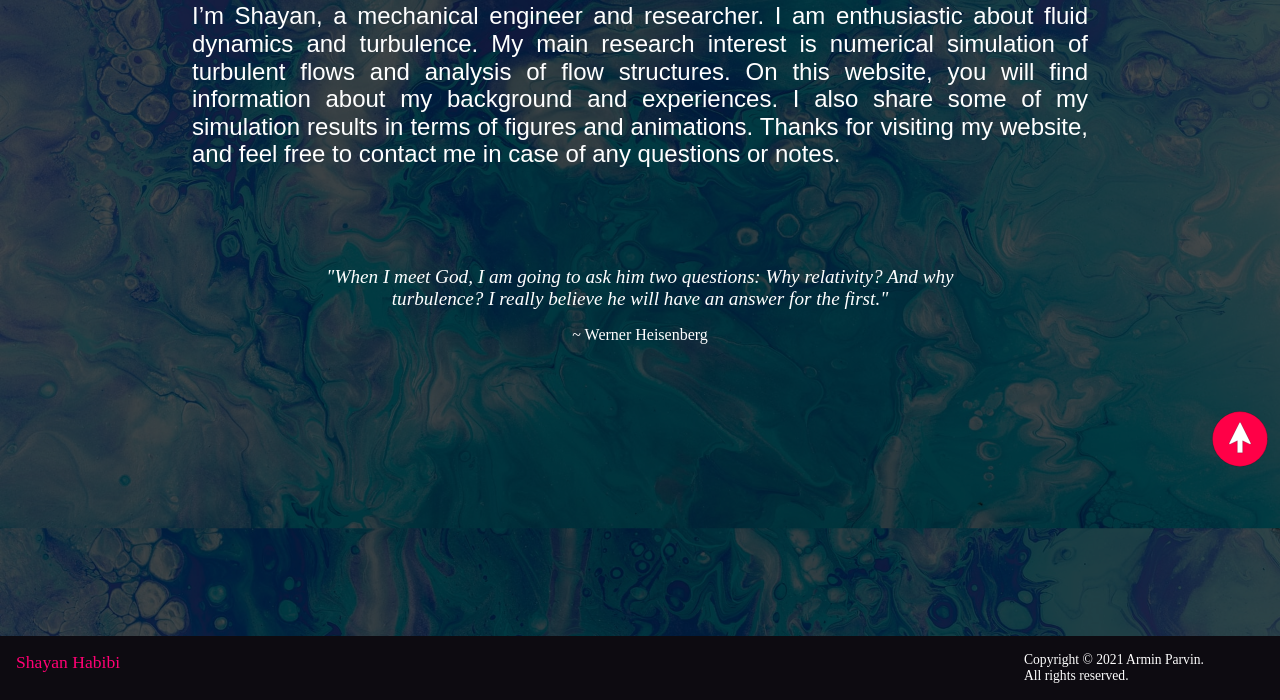
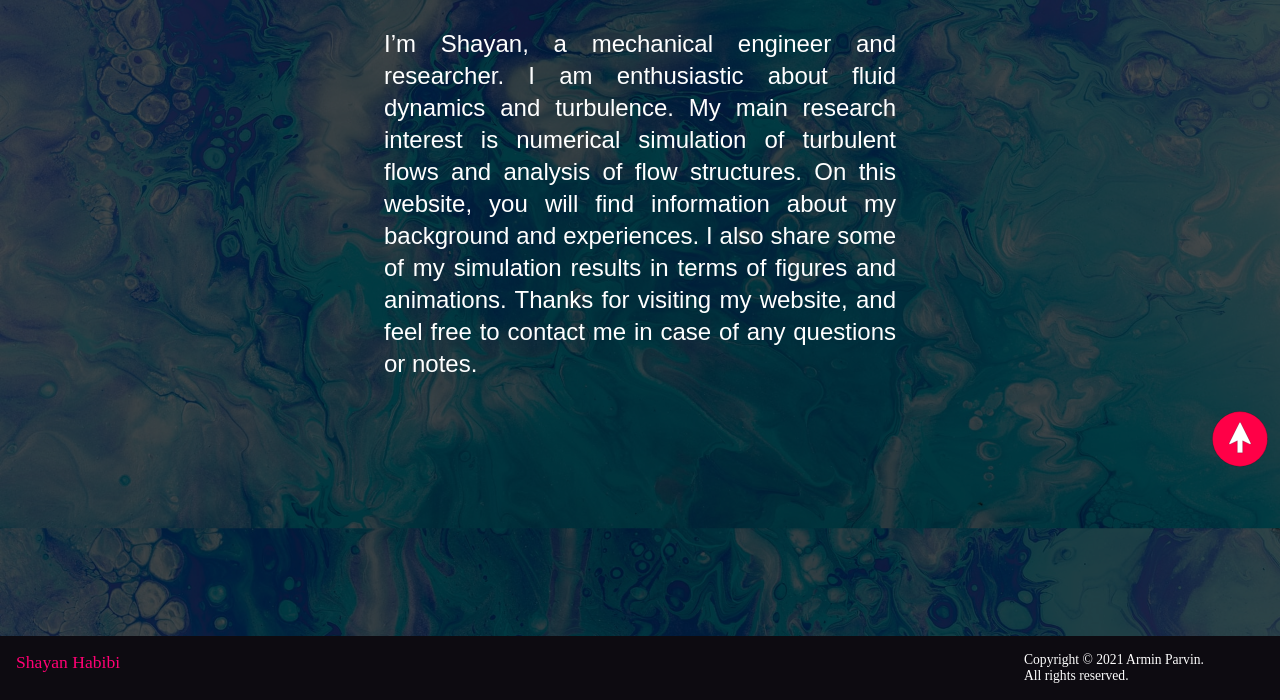
Before and after one commit to ShayanHBI/ShayanHBI.github.io, a plain HTML site: page index.html in a window 1280 px wide. Shown: the part 325-1025 px from the top of the page. Drawn offline with Linux system fonts and the light colour scheme.

Commit message:
changes and improvements

```diff
--- a/CSS/index.css
+++ b/CSS/index.css
@@ -87,7 +87,8 @@ nav ul li a:active {
 
 article {
     font-family: Arial, Helvetica, sans-serif;
-    width: 70vw;
+    width: 40vw;
+    line-height: 2rem;
     margin: 5rem auto;
     text-align: justify;
 }
--- a/index.html
+++ b/index.html
@@ -47,10 +47,7 @@
                         of any questions or notes.
                     </p>
                     <br>
-                    <blockquote>
-                            "When I meet God, I am going to ask him two questions: Why relativity? And why turbulence? I really believe he will have an answer for the first."
-                    </blockquote>
-                    <span>~ Werner Heisenberg</span>
+
                 </article>
             </main>
         </div>
```
Also changed, not shown: Academic Background/academic-background.html (+1 -5 lines), Contact/contact.html (+0 -3 lines), Publications/publications.html (+1 -1 lines), 1 other file.
